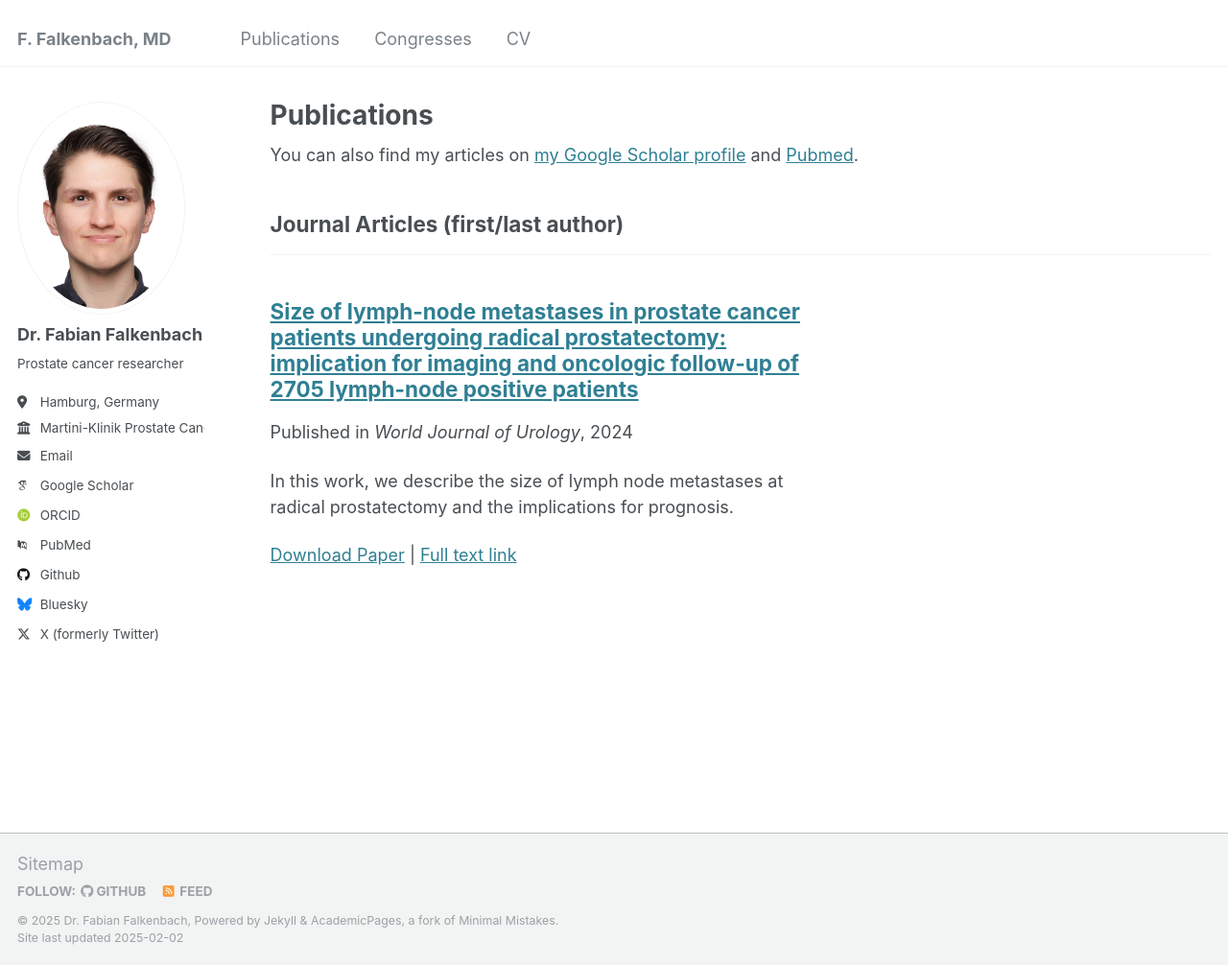
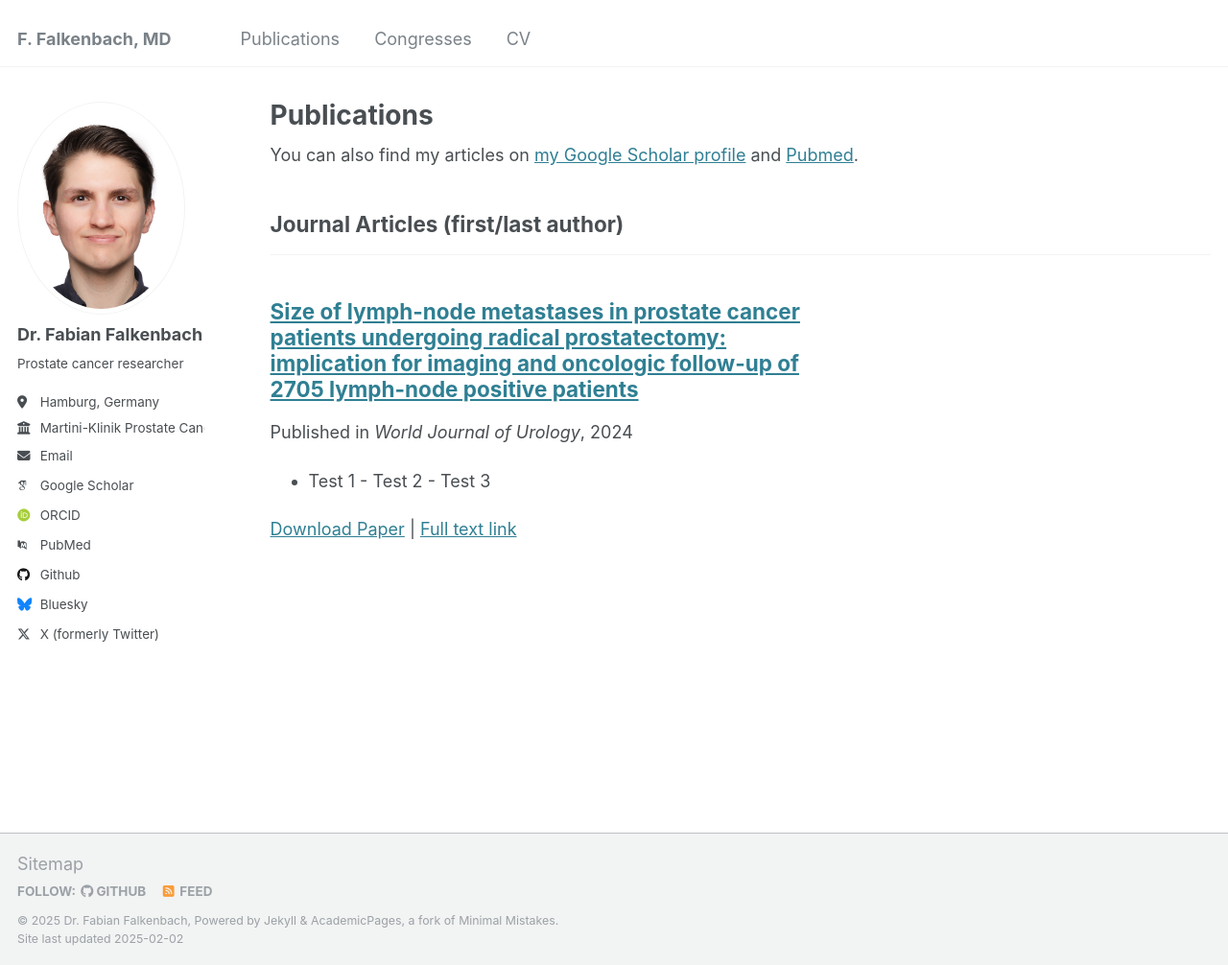
Before and after one commit to ffmed/ffmed.github.io, a Jekyll site: the page built from _pages/publications.html, in a window 1280 px wide and 1006 px high. Shown: the whole window at 96% size. Built offline with Jekyll 4.4.1, drawn with Linux system fonts in a browser that asks for light colours; some web fonts are replaced.

Commit message:
Update LNM_size.md

```diff
--- a/_publications/LNM_size.md
+++ b/_publications/LNM_size.md
@@ -2,7 +2,10 @@
 title: "Size of lymph-node metastases in prostate cancer patients undergoing radical prostatectomy: implication for imaging and oncologic follow-up of 2705 lymph-node positive patients"
 collection: publications
 category: manuscripts1
-excerpt: 'In this work, we describe the size of lymph node metastases at radical prostatectomy and the implications for prognosis.'
+excerpt: '
+- Test 1
+- Test 2
+- Test 3'
 date: 2024-01-20
 venue: 'World Journal of Urology'
 slidesurl: 'https://link.springer.com/article/10.1007/s00345-023-04724-1'
```
